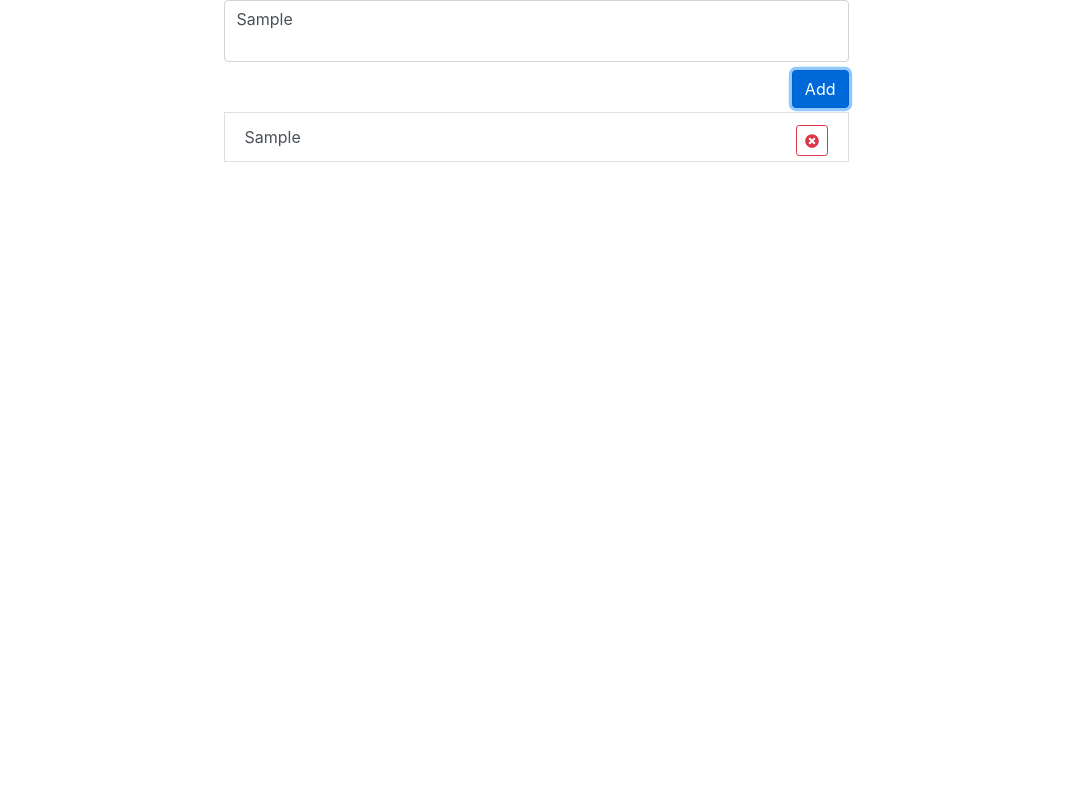
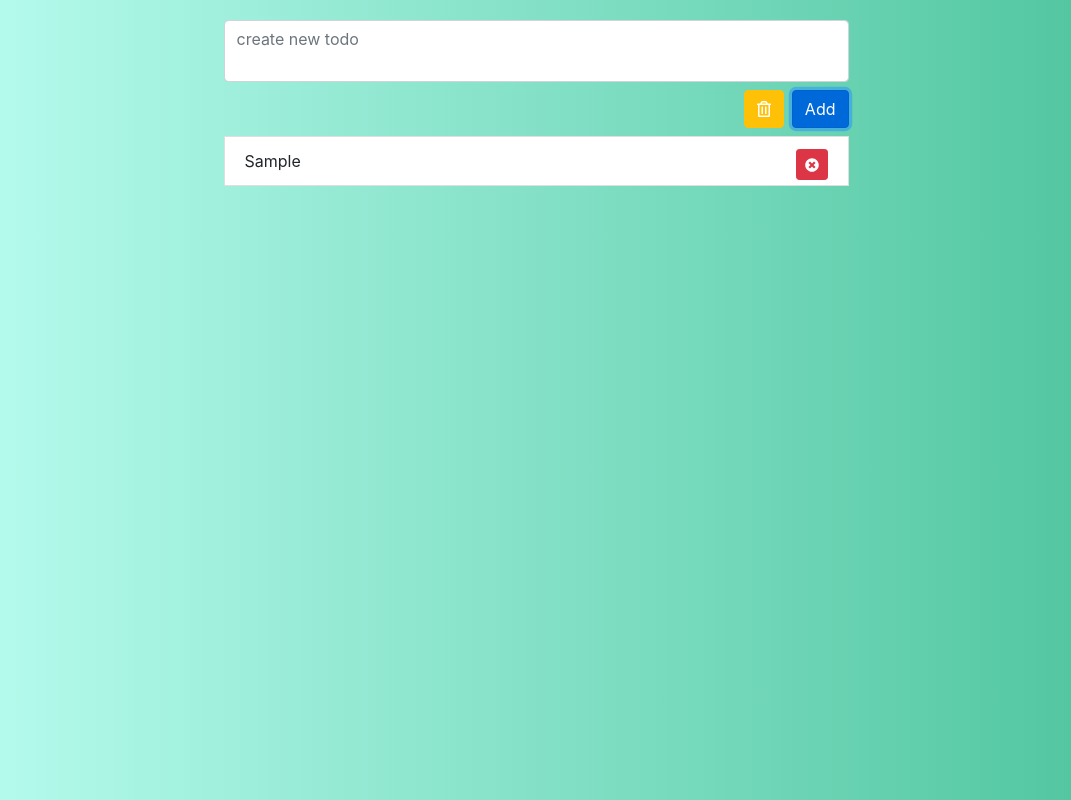
Before and after one commit to korayguler/basic-todo, a plain HTML site: page index.htm in a window 1280 px wide. Both pictures are taken after typing "Sample" into the empty fields and a click on the button "Add". Shown: the whole page, without its empty margins (104-1175 px from the left). Drawn offline with nearby package versions, Linux system fonts and the light colour scheme.

Commit message:
clear feature added

```diff
--- /dev/null
+++ b/app.css
@@ -0,0 +1,24 @@
+body {
+  background: #4ac29a; /* fallback for old browsers */
+  background: -webkit-linear-gradient(
+    to right,
+    #bdfff3,
+    #4ac29a
+  ); /* Chrome 10-25, Safari 5.1-6 */
+  background: linear-gradient(
+    to right,
+    #bdfff3,
+    #4ac29a
+  ); /* W3C, IE 10+/ Edge, Firefox 16+, Chrome 26+, Opera 12+, Safari 7+ */
+}
+#removeItem {
+  cursor: pointer;
+  z-index: 4;
+}
+#removeItem svg {
+  position: a;
+}
+#todo-input {
+  resize: none;
+  margin-top: 20px;
+}
--- a/app.js
+++ b/app.js
@@ -1,12 +1,15 @@
 const todoForm = document.querySelector('#todo-form');
 const itemInput = document.querySelector('#todo-input');
 const list = document.querySelector('#list-group');
-
+const container = document.querySelector('.container-cls');
 const removeButtons = document.querySelectorAll('[data-item-id]');
+const clear = document.querySelector('#clear');
 let currentLocalSet = [];
-todoForm.addEventListener('submit', addItem);
 
 document.addEventListener('DOMContentLoaded', (e) => {
+  list.addEventListener('click', removeItem);
+  todoForm.addEventListener('submit', addItem);
+  clear.addEventListener('click', clearAll);
   refreshItems();
 });
 
@@ -19,6 +22,7 @@
     : (currentLocalSet = JSON.parse(currentLocalValue));
 
   if (itemInputVal != '') {
+    itemInput.value = '';
     currentLocalSet.push({ content: itemInputVal, check: false });
     localStorage.setItem('todo-items', JSON.stringify(currentLocalSet));
   } else {
@@ -31,12 +35,15 @@
 function refreshItems() {
   let getItems = JSON.parse(localStorage.getItem('todo-items'));
   const items = [];
-  let html = ' ';
+  let html = '';
   getItems.forEach((e, i) => {
-    items.push(`<a href="#" class="list-group-item list-group-item-action p-">
+    items.push(`<li href="#" class="list-group-item">
        ${e.content}
-      <button class="btn btn-outline-danger btn-sm float-right" data-item-id="${i}"> <i class="fas fa-times-circle"></i></button>
-       </i>`);
+
+    <span id="removeItem" class=" btn btn-danger btn-sm float-right"  data-index="${i}">
+    <i  class="fas fa-times-circle" style="pointer-events:none"></i>
+
+    </span> </li>`);
   });
   items.reverse();
   items.map((e) => {
@@ -58,11 +65,18 @@
 }
 
 function removeItem(e) {
-  console.log(e);
-  e.preventDefault();
-  if (false) {
-    e > -1 ? currentLocalSet.splice(e, 1) : showAlert('opps.!!', 'danger');
-    localStorage.setItem = JSON.stringify(currentLocalSet);
+  if (e.target.id === 'removeItem') {
+    console.log(e.target.dataset.index);
+    let getItems = JSON.parse(localStorage.getItem('todo-items'));
+    getItems.splice(e.target.dataset.index, 1);
+    localStorage.setItem('todo-items', JSON.stringify(getItems));
     refreshItems();
   }
 }
+
+function clearAll() {
+  localStorage.removeItem('todo-items');
+  location.reload();
+
+  refreshItems();
+}
--- a/index.htm
+++ b/index.htm
@@ -10,6 +10,7 @@
       integrity="sha384-JcKb8q3iqJ61gNV9KGb8thSsNjpSL0n8PARn9HuZOnIxN0hoP+VmmDGMN5t9UJ0Z"
       crossorigin="anonymous"
     />
+    <link rel="stylesheet" href="app.css" />
     <script
       src="https://cdnjs.cloudflare.com/ajax/libs/font-awesome/5.14.0/js/all.min.js"
       integrity="sha512-YSdqvJoZr83hj76AIVdOcvLWYMWzy6sJyIMic2aQz5kh2bPTd9dzY3NtdeEAzPp/PhgZqr4aJObB3ym/vsItMg=="
@@ -19,23 +20,30 @@
   </head>
   <body>
     <div class="row justify-content-center">
-      <div class="col-md-6">
+      <div class="col-md-6 container-cls">
         <form id="todo-form" class="w-100">
           <div class="form-group">
             <textarea
               class="form-control"
               id="todo-input"
               rows="2"
-              placeholder="Create new toDo"
-              style="resize: none"
+              placeholder="create new todo"
             ></textarea>
-            <button type="submit" class="btn btn-primary float-right mt-2 mb-1">
+
+            <button class="btn btn-primary float-right mt-2 mb-2" type="submit">
               Add
             </button>
+
+            <a
+              class="btn btn-warning float-right mt-2 mb-2 mr-2 text-white"
+              id="clear"
+            >
+              <i class="far fa-trash-alt"></i>
+            </a>
           </div>
         </form>
 
-        <div class="list-group mt-5 w-100">
+        <div class="list-group mt-5 mb-5 w-100">
           <div id="list-group"></div>
         </div>
       </div>
```
Also changed, not shown: 1 other file.
